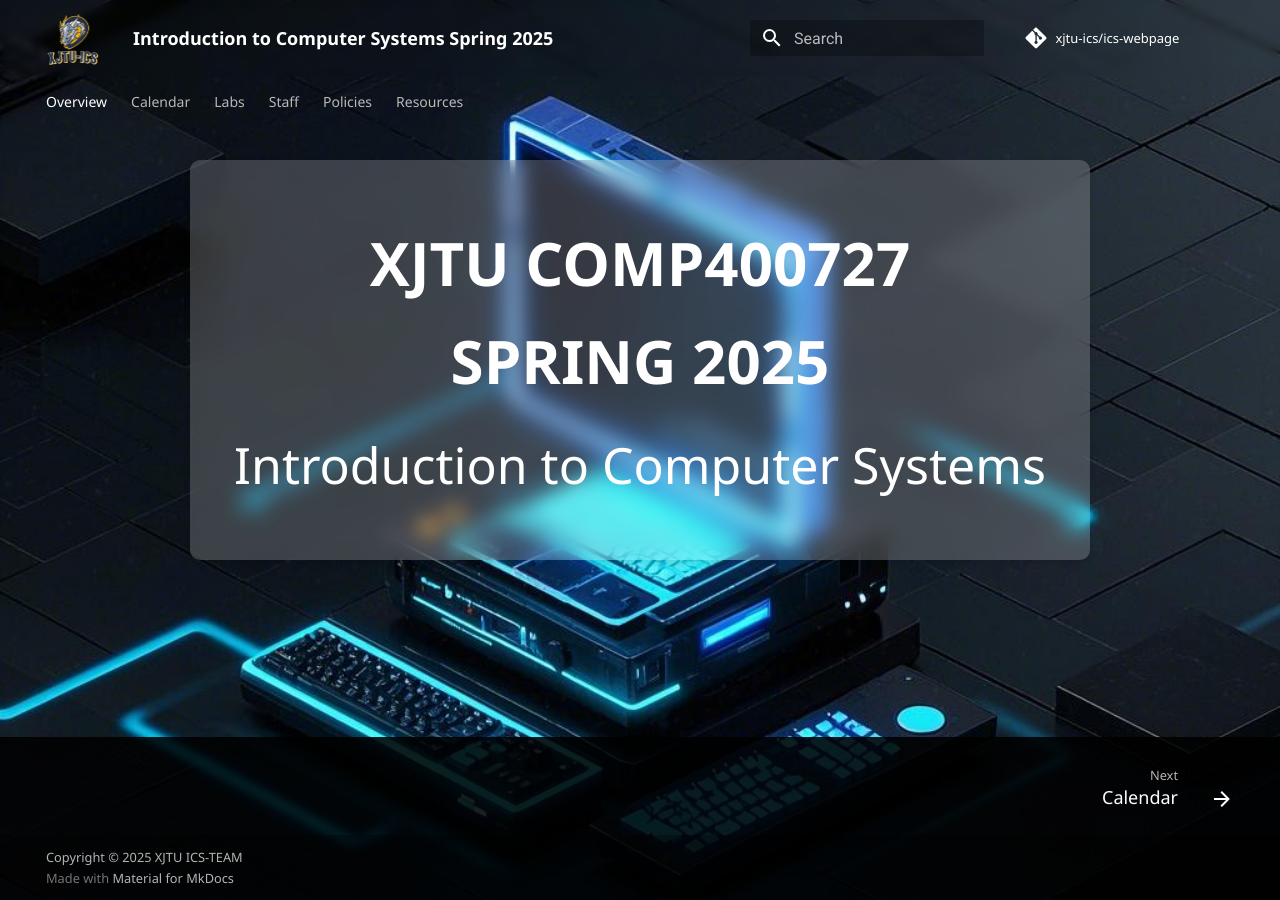
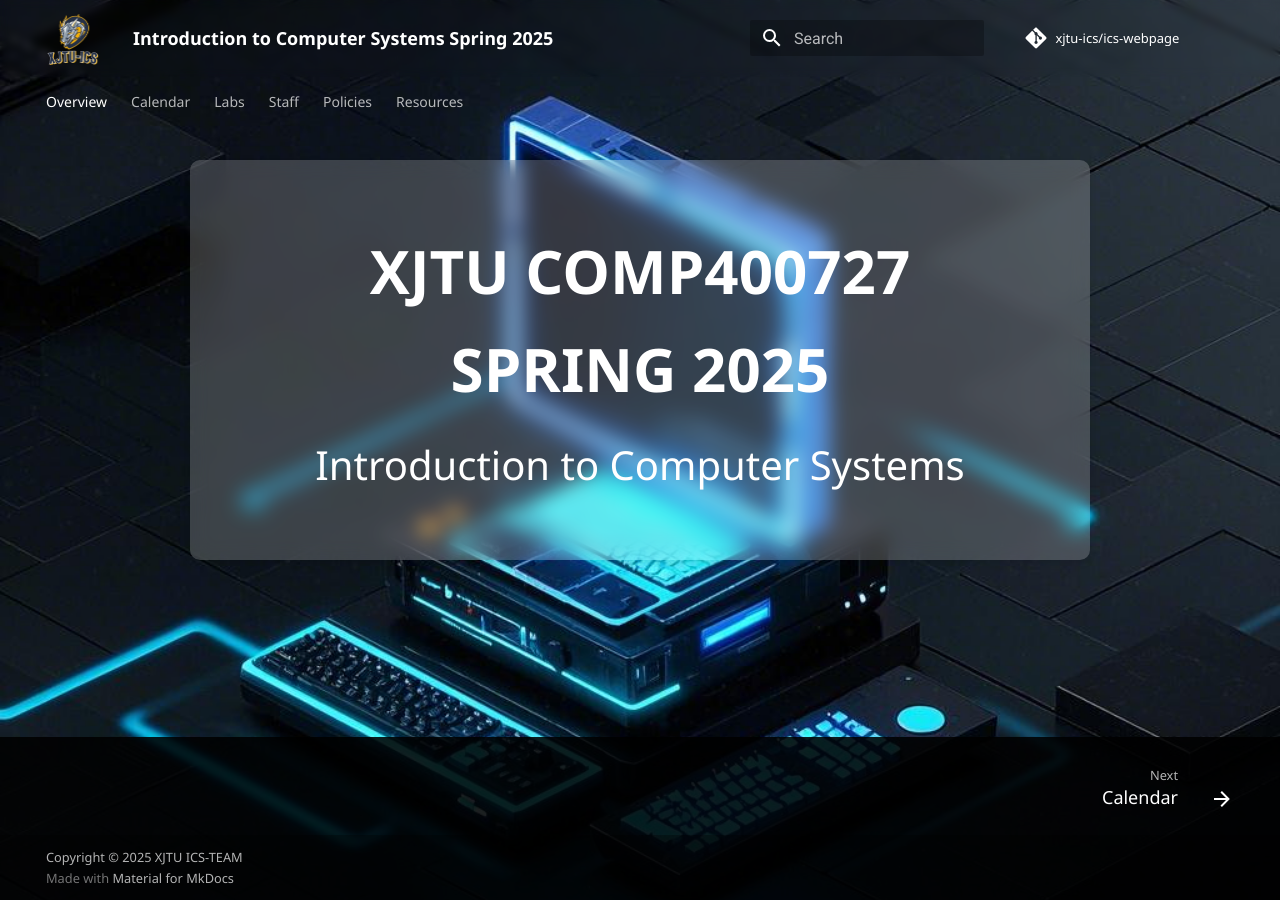
Before and after one commit to xjtu-ics/ics-webpage, an MkDocs documentation site: the page built from docs/index.md, in a window 1280 px wide. Built offline with MkDocs 1.6.1 and Material for MkDocs 9.7.7, drawn with Linux system fonts in a browser that asks for light colours; comment, search, counter and statistics services are not loaded; the version menu is left out.

```diff
--- a/docs/stylesheets/home.css
+++ b/docs/stylesheets/home.css
@@ -1,7 +1,7 @@
 /* styles.css */
 body {
     background-repeat: no-repeat;
-    background-position: 5% 30%;
+    background-position: 50% 30%;
     background-size: cover;
     display: flex;
     margin: 0;
@@ -31,8 +31,10 @@ body {
 
 /* 毛玻璃效果的容器 */
 .frosted-glass {
-    width: 900px;
-    height: 400px;
+    width: 900px; /* 使用百分比宽度，适应不同屏幕 */
+    max-width: 900px; /* 设置最大宽度，避免在大屏幕上过于宽大 */
+    height: 40%; /* 高度自适应内容 */
+    min-height: 400px; /* 设置最小高度 */
     background: rgba(255, 255, 255, 0.2);
     backdrop-filter: blur(10px);
     -webkit-backdrop-filter: blur(10px);
@@ -56,17 +58,55 @@ body {
     text-align: center;
 }
 
-.frosted-glass div:first-child {
-    font-size: 60px;
-    font-weight: bold;
-}
-
+/* 默认字体大小 */
+.frosted-glass div:first-child,
 .frosted-glass div:nth-child(2) {
-    font-size: 60px;
+    font-size: 6vw;
     font-weight: bold;
 }
 
 .frosted-glass div:nth-child(3) {
-    font-size: 50px;
+    font-size: 5vw;
     margin-top: 15px;
 }
+
+/* 在大屏幕上限制字体大小 */
+@media (min-width: 950px) {
+    .frosted-glass {
+        width: 900px; /* 在大屏幕上使用更窄的宽度 */
+        height: 400px; /* 高度自适应内容 */
+        max-width: 1200px; /* 调整最大宽度 */
+        padding: 30px; /* 增大内边距 */
+    }
+
+    .frosted-glass div:first-child {
+        font-size: 60px; /* 增大字体大小 */
+        font-weight: bold;
+    }
+    .frosted-glass div:nth-child(2) {
+        font-size: 60px; /* 增大字体大小 */
+        font-weight: bold;
+    }
+
+    .frosted-glass div:nth-child(3) {
+        font-size: 40px; /* 增大字体大小 */
+    }
+}
+/* 媒体查询：针对小屏幕设备 */
+@media (max-width: 950px) {
+    .frosted-glass {
+        width: 90%; /* 在小屏幕上使用更宽的宽度 */
+        height: 30%; /* 高度自适应内容 */
+        padding: 15px; /* 减小内边距 */
+    }
+
+    .frosted-glass div:first-child,
+    .frosted-glass div:nth-child(2) {
+        font-size: 50px; /* 减小字体大小 */
+        font-weight: bold;
+    }
+
+    .frosted-glass div:nth-child(3) {
+        font-size: 40px; /* 减小字体大小 */
+    }
+}
```
Also changed, not shown: docs/staff/index.md (+4 -5 lines), docs/stylesheets/staff.css (+5 -17 lines).
